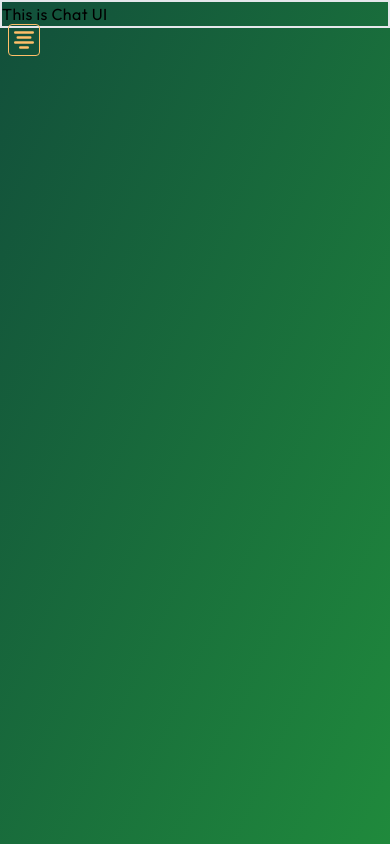
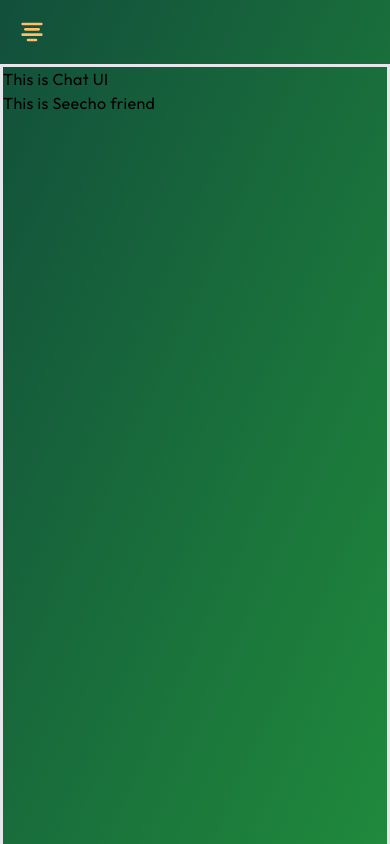
Before and after one commit to deniselupe/chat-app, a Next.js app in the folder frontend/: page /chat in a window 390 px wide. Built offline with nearby package versions, Linux system fonts and the light colour scheme.

Commit message:
refactor: update responsive design on chat sidebar

```diff
--- a/frontend/src/app/chat/layout.tsx
+++ b/frontend/src/app/chat/layout.tsx
@@ -3,6 +3,7 @@
 import { useState } from "react";
 import ChatSidebar from "@/components/chat-sidebar";
 import Backdrop from "@/components/backdrop";
+import SidebarToggle from "@/components/sidebar-toggle";
 
 type DashboardLayoutProps = {
     children: React.ReactNode;
@@ -23,7 +24,10 @@ export default function DashboardLayout({ children }: DashboardLayoutProps) {
         <main className="mx-auto fixed left-0 right-0 top-0 bottom-0">
             <Backdrop open={open} onClick={closeSidebar} />
             <ChatSidebar open={open} onClick={toggleSidebar} />
-            <aside className={`border-2 transition-all duration-500 ease-in-out ${open ? 'md:ml-64' : 'md:ml-0'}`}>
+            <div className="py-4 px-4">
+                <SidebarToggle onClick={toggleSidebar} />
+            </div>
+            <aside className={`border h-full transition-all duration-500 ease-in-out ${open ? 'md:ml-64' : 'md:ml-0'}`}>
                 {children}
             </aside>
         </main>
--- a/frontend/src/app/chat/page.tsx
+++ b/frontend/src/app/chat/page.tsx
@@ -1,3 +1,8 @@
 export default function Chat() {
-    return <h2>This is Chat UI</h2>;
+    return (
+        <div className="border-2 w-full h-full">
+            <p>This is Chat UI</p>
+            <p>This is Seecho friend</p>
+        </div>
+    );
 }
--- a/frontend/src/components/chat-sidebar/index.tsx
+++ b/frontend/src/components/chat-sidebar/index.tsx
@@ -10,9 +10,8 @@ type ChatSidebarType = {
 export default function ChatSidebar({ open, onClick }: ChatSidebarType) {
     return (
         <>
-            {!open && <SidebarToggle onClick={onClick} className="mt-6 ml-2 fixed z-20" />}
             <div className={`fixed top-0 left-0 z-20 w-64 h-full px-4 text-white bg-zinc-900 duration-500 ${open ? 'translate-x-0' : '-translate-x-full'}`}>
-                <div className="flex justify-between items-end mt-6">
+                <div className="flex justify-between items-end py-4">
                     <Link href="/">
                         <SeechoLogo className="w-32 text-seecho-gold hover:text-seecho-lightblue" />
                     </Link>
--- a/frontend/src/components/sidebar-toggle/index.tsx
+++ b/frontend/src/components/sidebar-toggle/index.tsx
@@ -2,9 +2,8 @@ import MenuIcon from '@/public/svgs/menu-icon.svg';
 
 type SidebarToggleType = {
     onClick: () => void;
-    className?: string;
 };
 
-export default function SidebarToggle({ onClick, className }: SidebarToggleType) {
-    return <MenuIcon onClick={onClick} className={`w-8 text-seecho-gold border border-seecho-gold hover:border-seecho-lightblue rounded ${className}`} />;
+export default function SidebarToggle({ onClick }: SidebarToggleType) {
+    return <MenuIcon onClick={onClick} className="w-8 text-seecho-gold hover:text-seecho-lightblue hover:bg-white hover:bg-opacity-10 rounded" />;
 }
```
